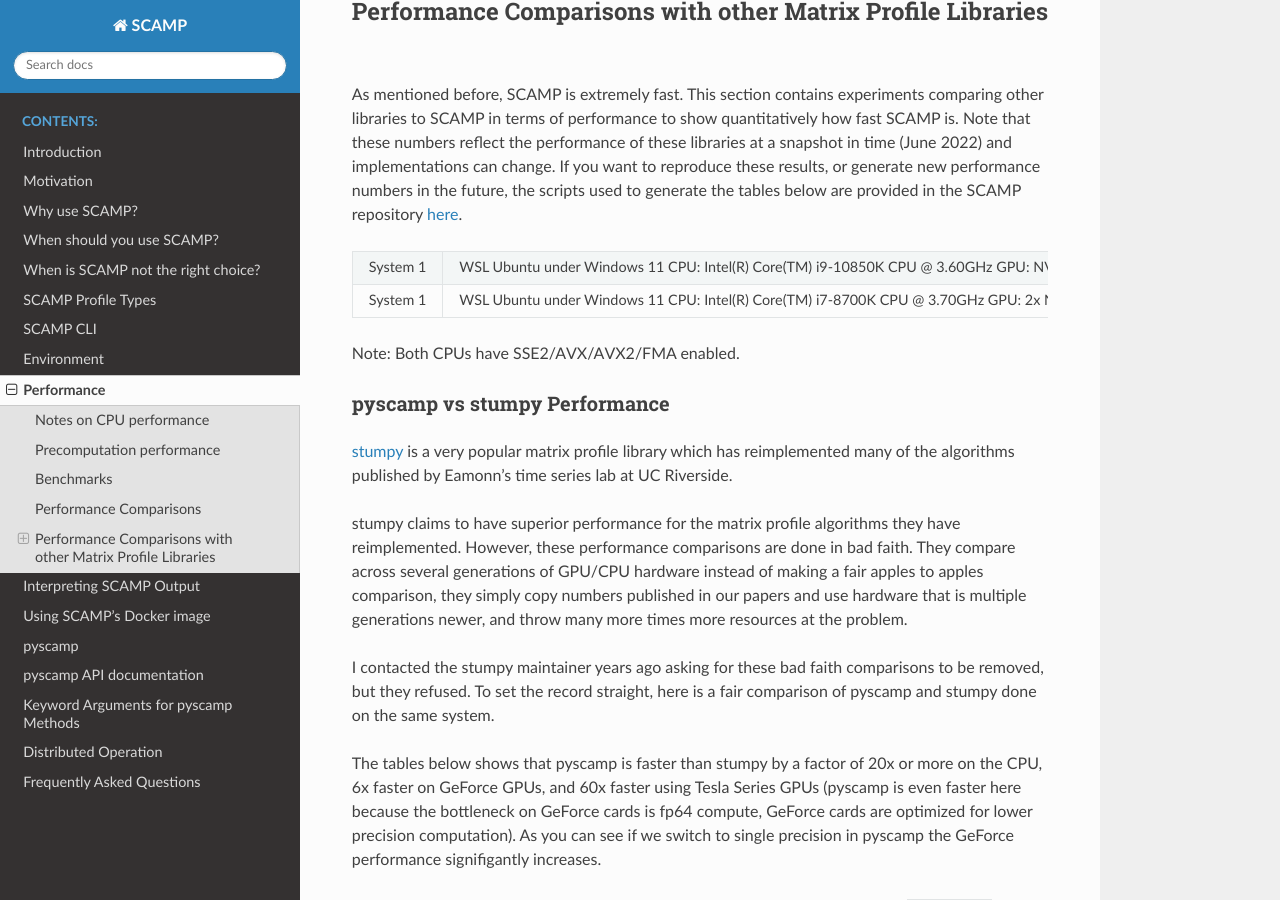
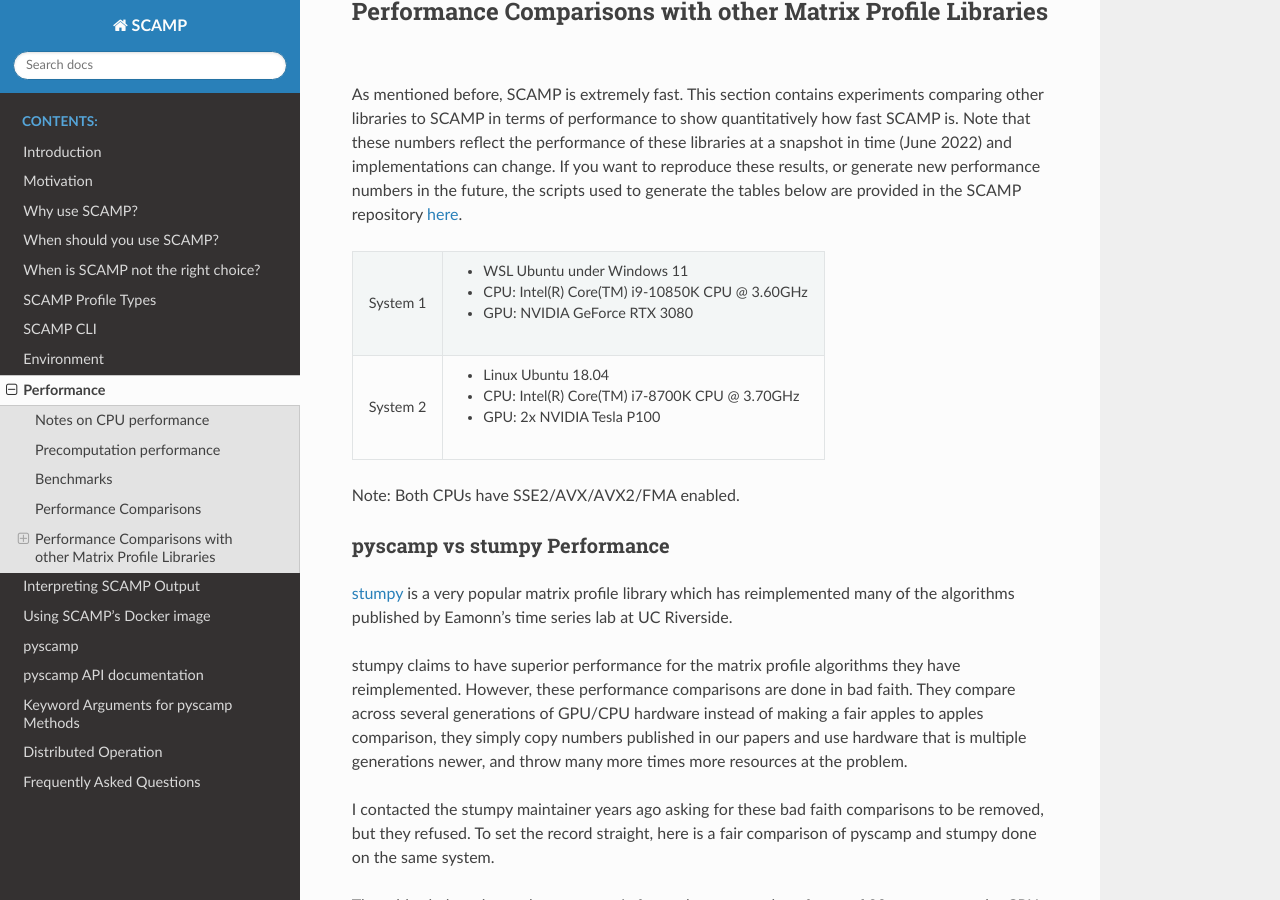
Before and after one commit to zpzim/SCAMP, a Sphinx documentation site: the page built from docs/source/performance.rst, in a window 1280 px wide and 900 px high, scrolled down 1852 px. Built offline with Sphinx 7.4.7 and the Read the Docs theme 2.0.0, drawn with Linux system fonts in a browser that asks for light colours.

Commit message:
Update performance.rst

```diff
--- a/docs/source/performance.rst
+++ b/docs/source/performance.rst
@@ -48,15 +48,15 @@
 
 As mentioned before, SCAMP is extremely fast. This section contains experiments comparing other libraries to SCAMP in terms of performance to show quantitatively how fast SCAMP is. Note that these numbers reflect the performance of these libraries at a snapshot in time (June 2022) and implementations can change. If you want to reproduce these results, or generate new performance numbers in the future, the scripts used to generate the tables below are provided in the SCAMP repository `here <https://github.com/zpzim/SCAMP/blob/master/docs/source/scripts>`_.
 
-+------------+-----------------------------------------------+
-| System 1   | WSL Ubuntu under Windows 11                   |
-|            | CPU: Intel(R) Core(TM) i9-10850K CPU @ 3.60GHz|
-|            | GPU: NVIDIA GeForce RTX 3080                  |
-+------------+-----------------------------------------------+
-| System 1   | WSL Ubuntu under Windows 11                   |
-|            | CPU: Intel(R) Core(TM) i7-8700K CPU @ 3.70GHz |
-|            | GPU: 2x NVIDIA Tesla P100                     |
-+------------+-----------------------------------------------+
++------------+-------------------------------------------------+
+| System 1   | - WSL Ubuntu under Windows 11                   |
+|            | - CPU: Intel(R) Core(TM) i9-10850K CPU @ 3.60GHz|
+|            | - GPU: NVIDIA GeForce RTX 3080                  |
++------------+-------------------------------------------------+
+| System 2   | - Linux Ubuntu 18.04                            |
+|            | - CPU: Intel(R) Core(TM) i7-8700K CPU @ 3.70GHz |
+|            | - GPU: 2x NVIDIA Tesla P100                     |
++------------+-------------------------------------------------+
 
 Note: Both CPUs have SSE2/AVX/AVX2/FMA enabled.
 
```
Also changed, not shown: other parts of docs/source/performance.rst (+2 -2 lines), docs/source/images/pyscamp-vs-stumpy-cpu-and-geforce.png, docs/source/images/pyscamp-vs-stumpy-cpu-and-geforce.svg (deleted), docs/source/images/pyscamp-vs-stumpy-cpu-and-multi-p100.png, docs/source/images/pyscamp-vs-stumpy-cpu-and-multi-p100.svg (deleted).
